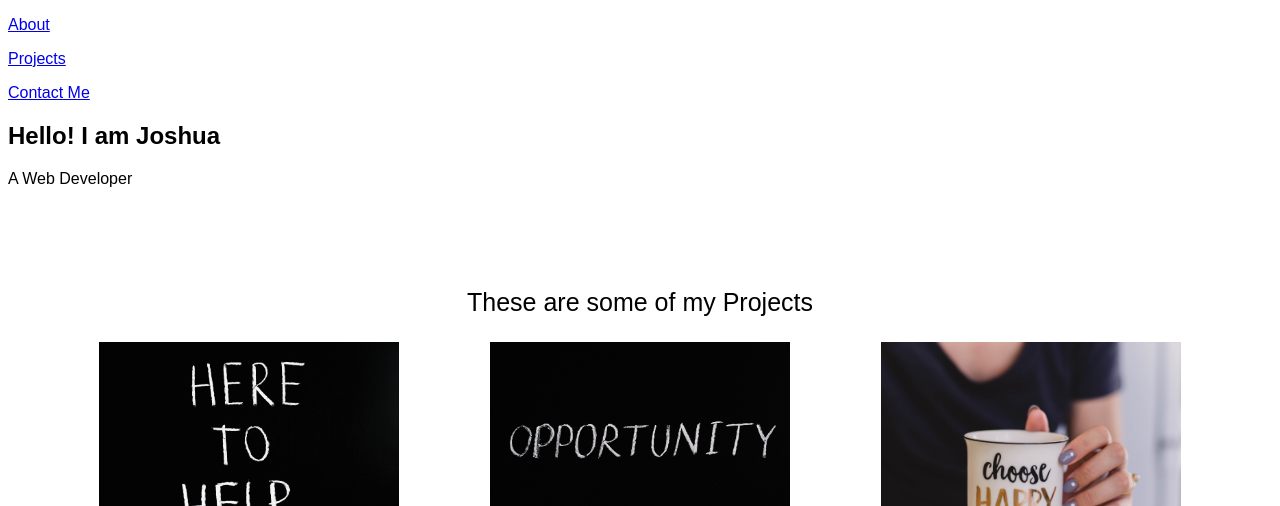
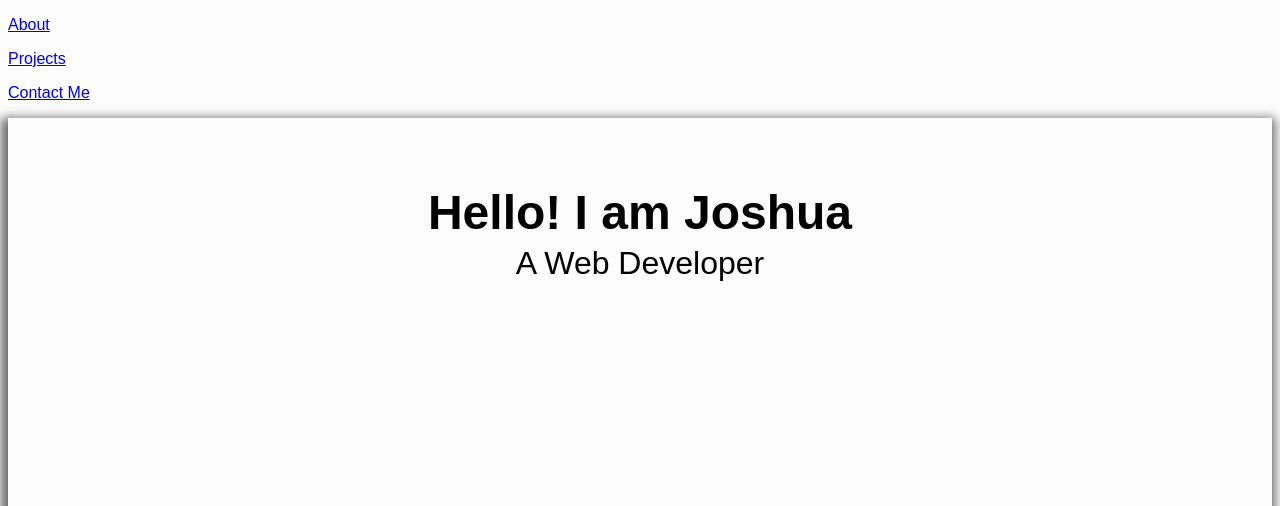
Before and after one commit to Boots0309/Personal_Portfolio, a plain HTML site: page index.html in a window 1280 px wide. Shown: the top 506 px of the page. Drawn offline with Linux system fonts and the light colour scheme.

Commit message:
boxShadow for welcome section

```diff
--- a/pageStyle2.css
+++ b/pageStyle2.css
@@ -1,6 +1,18 @@
 body {
     box-sizing: border-box;
     font-family: Arial, Helvetica, sans-serif;
+    background-color: hsl(0, 0%, 99%);
+}
+
+#welcome-section {
+    max-width: 100%;
+    height: 100vh;
+    background-color: hsl(0, 0%, 99%);
+    font-size: 2em;
+    line-height: 10px;
+    padding: 50px;
+    text-align: center;
+    box-shadow: -2px 5px 10px 5px hsl(0, 0%, 41%);
 }
 
 #grid-container {
```
